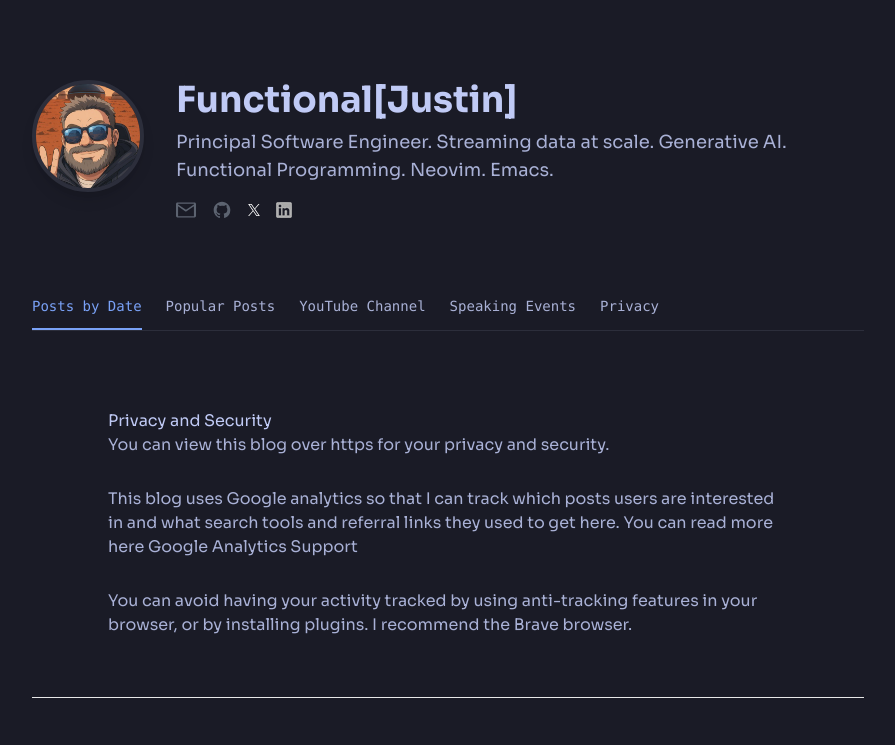
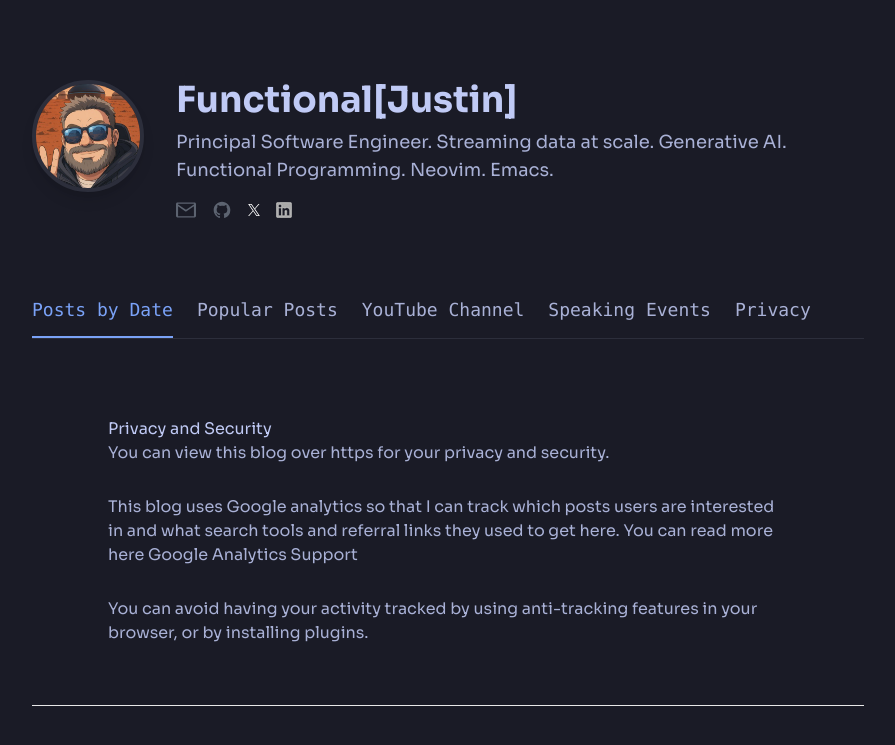
Before and after one commit to justinhj/justinhj.github.io, a Jekyll site: the page built from privacy.html, in a window 1280 px wide. Shown: the top 745 px of the page, without its empty margins (192-1087 px from the left). Built offline with Jekyll 4.4.1, drawn with Linux system fonts in a browser that asks for light colours; nearby versions of some CDN libraries.

Commit message:
fix some text and make the menu text bigger

```diff
--- a/_includes/header.html
+++ b/_includes/header.html
@@ -42,7 +42,7 @@
 
   <!-- Navigation Bar -->
   <nav class="border-b border-[var(--border-color)] mb-12">
-      <ul class="flex items-center space-x-6 font-mono text-sm">
+      <ul class="flex items-center space-x-6 font-mono text-lg">
           <li><a href="/index.html" class="block py-3 border-b-2 border-[var(--accent-color)] text-[var(--accent-color)]">Posts by Date</a></li>
           <li><a href="/topposts.html" class="block py-3 border-b-2 border-transparent hover:text-white">Popular Posts</a></li>
           <li><a href="https://www.youtube.com/c/FunctionalJustin"" class="block py-3 border-b-2 border-transparent hover:text-white">YouTube Channel</a></li>
--- a/privacy.html
+++ b/privacy.html
@@ -14,6 +14,6 @@ comments: true
   </div>
   <div class="post-content">
       You can avoid having your activity tracked by using anti-tracking features in your browser, or by installing
-      plugins. I recommend the <a href="https://try.bravesoftware.com">Brave</a> browser.
+      plugins.
   </div>
 </div>
```
